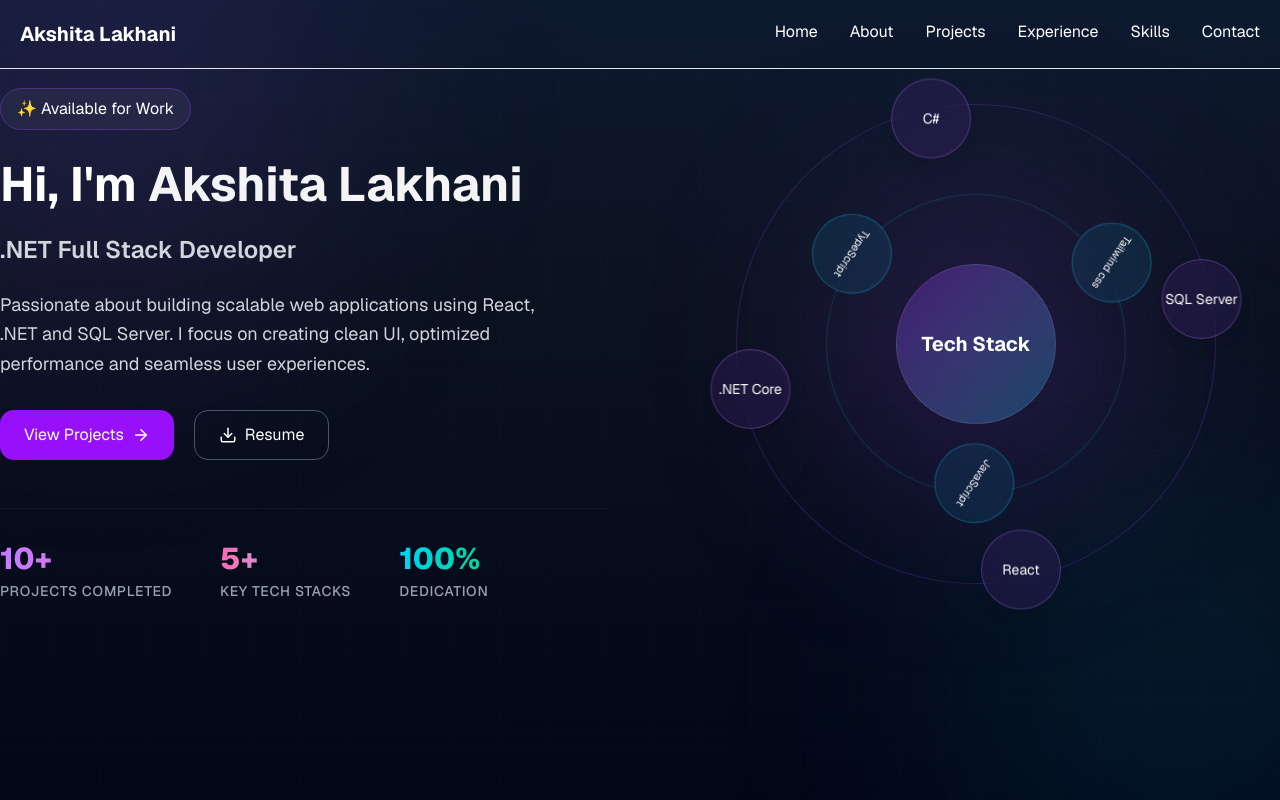
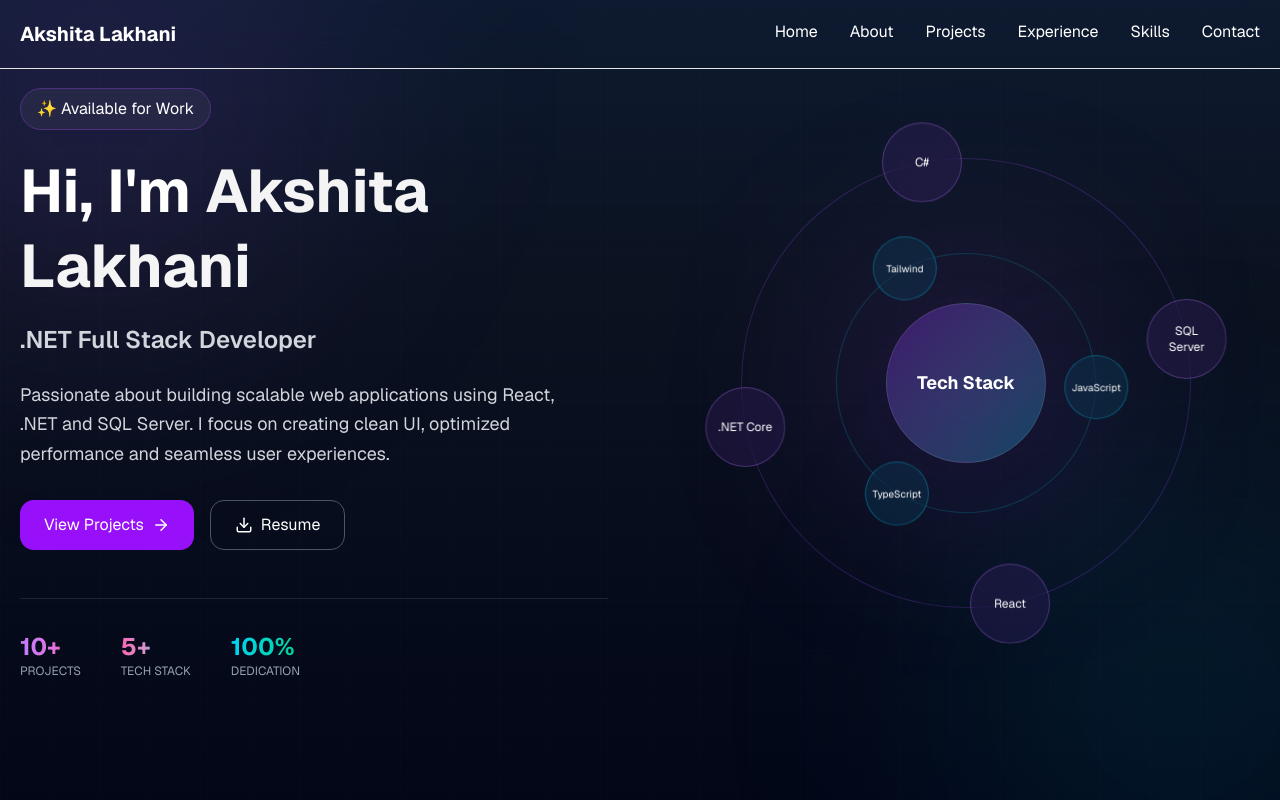
Before and after one commit to AxitaLakhani/My-Portfolio, a Next.js app: page / in a window 1280 px wide. Shown: the top 800 px of the page. Built offline with nearby package versions, Linux system fonts and the light colour scheme.

Commit message:
updated portfolio

```diff
--- a/components/Contact.tsx
+++ b/components/Contact.tsx
@@ -278,7 +278,7 @@ Location
 
 <p className="font-medium">
 
-Surat, Gujarat, India
+Junagadh, Gujarat, India
 
 </p>
 
--- a/components/Hero.tsx
+++ b/components/Hero.tsx
@@ -3,25 +3,34 @@
 import { motion } from "framer-motion";
 import { Download, ArrowRight } from "lucide-react";
 
-const outerTech = ["React", ".NET Core", "C#", "SQL Server"];
-const innerTech = ["Tailwind css", "JavaScript", "TypeScript"];
+const outerTech: string[] = [
+  "React",
+  ".NET Core",
+  "C#",
+  "SQL Server",
+];
+
+const innerTech: string[] = [
+  "Tailwind",
+  "JavaScript",
+  "TypeScript",
+];
 
 export default function Hero() {
   return (
     <section
       id="home"
-      className= "portfolio-bg py-12"
+      className="portfolio-bg min-h-screen py-12 overflow-hidden"
     >
       <div className="grid-pattern"></div>
-    <div className="content pt-10">
-      {/* Background Effects */}
-      {/* <div className="absolute top-20 left-20 w-72 h-72 bg-purple-500/30 rounded-full blur-[120px]" />
-      <div className="absolute bottom-10 right-10 w-72 h-72 bg-cyan-500/20 rounded-full blur-[120px]" /> */}
 
-      <div className="max-w-7xl mx-auto grid lg:grid-cols-2 gap-16 items-center z-10">
+      <div className="content px-5 pt-10">
+        <div className="max-w-7xl mx-auto grid grid-cols-1 lg:grid-cols-2 gap-16 items-center">
 
-        {/* Left Side */}
-        <div>
+          {/* LEFT SIDE */}
+
+          <div className="order-2 lg:order-1 text-center lg:text-left">
+
             <motion.div
               initial={{ opacity: 0, y: -15 }}
               animate={{ opacity: 1, y: 0 }}
@@ -35,7 +44,7 @@ export default function Hero() {
               initial={{ opacity: 0, y: 30 }}
               animate={{ opacity: 1, y: 0 }}
               transition={{ duration: .8 }}
-            className="text-5xl lg:text-5xl font-bold leading-tight"
+              className="text-4xl sm:text-5xl lg:text-6xl font-bold leading-tight"
             >
               Hi, I'm{" "}
               <span className="text-zinc-100">
@@ -47,7 +56,7 @@ export default function Hero() {
               initial={{ opacity: 0 }}
               animate={{ opacity: 1 }}
               transition={{ delay: .3 }}
-            className="mt-5 text-2xl font-semibold text-gray-300"
+              className="mt-5 text-xl sm:text-2xl font-semibold text-gray-300"
             >
               .NET Full Stack Developer
             </motion.h2>
@@ -55,130 +64,100 @@ export default function Hero() {
             <motion.p
               initial={{ opacity: 0 }}
               animate={{ opacity: 1 }}
-            transition={{ duration: 0.8, delay: 0.4 }}
-            className="mt-6 text-gray-300 leading-relaxed text-base sm:text-lg max-w-xl"
+              transition={{ delay: .4 }}
+              className="mt-6 text-gray-300 leading-relaxed text-sm sm:text-lg max-w-xl mx-auto lg:mx-0"
             >
               Passionate about building scalable web applications
-            using React, .NET and SQL Server. I focus on creating
-            clean UI, optimized performance and seamless user
-            experiences.
+              using React, .NET and SQL Server. I focus on
+              creating clean UI, optimized performance and
+              seamless user experiences.
             </motion.p>
 
-          {/* Buttons */}
+            {/* BUTTONS */}
+
             <motion.div
               initial={{ opacity: 0 }}
               animate={{ opacity: 1 }}
               transition={{ delay: .7 }}
-            className="mt-8 flex gap-5 flex-wrap"
+              className="mt-8 flex flex-wrap gap-4 justify-center lg:justify-start"
             >
-
               <a
                 href="#projects"
                 className="px-6 py-3 rounded-xl bg-purple-600 hover:bg-purple-700 transition flex items-center gap-2"
               >
                 View Projects
-            <ArrowRight size={18} />
+                <ArrowRight size={18}/>
               </a>
+
               <a
                 href="/Akshita-resume.pdf"
                 download
                 className="px-6 py-3 rounded-xl border border-gray-600 hover:border-purple-500 hover:bg-white/5 transition flex items-center gap-2"
               >
-            <Download size={18} />
+                <Download size={18}/>
                 Resume
               </a>
-
             </motion.div>
 
-          {/* Stats */}
+            {/* STATS */}
+
             <motion.div
               initial={{ opacity: 0 }}
               animate={{ opacity: 1 }}
-            transition={{ duration: 0.8, delay: 0.6 }}
-            className="flex gap-8 sm:gap-12 mt-12 border-t border-white/5 pt-8 w-full"
+              transition={{ delay: .8 }}
+              className="flex flex-wrap justify-center lg:justify-start gap-10 mt-12 border-t border-white/10 pt-8"
             >
+
               <div>
-              <h3 className="text-2xl sm:text-3xl font-extrabold bg-gradient-to-r from-purple-400 to-pink-400 bg-clip-text text-transparent">
+                <h3 className="text-2xl font-bold bg-gradient-to-r from-purple-400 to-pink-400 bg-clip-text text-transparent">
                   10+
                 </h3>
-              <p className="text-xs sm:text-sm text-gray-400 font-medium uppercase tracking-wider mt-1">
-                Projects Completed
+                <p className="text-xs text-gray-400 uppercase">
+                  Projects
                 </p>
               </div>
 
               <div>
-              <h3 className="text-2xl sm:text-3xl font-extrabold bg-gradient-to-r from-pink-400 to-cyan-400 bg-clip-text text-transparent">
+                <h3 className="text-2xl font-bold bg-gradient-to-r from-pink-400 to-cyan-400 bg-clip-text text-transparent">
                   5+
                 </h3>
-              <p className="text-xs sm:text-sm text-gray-400 font-medium uppercase tracking-wider mt-1">
-                Key Tech Stacks
+                <p className="text-xs text-gray-400 uppercase">
+                  Tech Stack
                 </p>
               </div>
 
               <div>
-              <h3 className="text-2xl sm:text-3xl font-extrabold bg-gradient-to-r from-cyan-400 to-emerald-400 bg-clip-text text-transparent">
+                <h3 className="text-2xl font-bold bg-gradient-to-r from-cyan-400 to-emerald-400 bg-clip-text text-transparent">
                   100%
                 </h3>
-              <p className="text-xs sm:text-sm text-gray-400 font-medium uppercase tracking-wider mt-1">
+                <p className="text-xs text-gray-400 uppercase">
                   Dedication
                 </p>
               </div>
+
             </motion.div>
+
           </div>
 
-        {/* Right Side Card */}
-        {/* <motion.div
-          initial={{ opacity: 0, x: 100 }}
-          animate={{ opacity: 1, x: 0 }}
-          transition={{ duration: 1 }}
-          className="relative"
-        >
-          <div className="bg-white/5 backdrop-blur-xl border border-white/10 rounded-3xl p-8 shadow-2xl">
+          {/* RIGHT ORBIT */}
 
-            <h3 className="text-xl font-semibold mb-6">
-              Tech Stack
-            </h3>
+         {/* RIGHT ORBIT */}
 
-            <div className="flex flex-wrap gap-4">
-              {[
-                "React",
-                ".NET",
-                "C#",
-                "SQL Server",
-                "Tailwind",
-                "JavaScript",
-                "TypeScript"
-              ].map((tech, index) => (
-                <div
-                  key={index}
-                  className="px-4 py-2 rounded-xl bg-purple-500/10 border border-purple-500/20"
-                >
-                  {tech}
-                </div>
-              ))}
-            </div>
-
-          </div>
-        </motion.div> */}
-
-
-
-
-{/* Right Side Orbit */}
 <motion.div
   initial={{ opacity: 0, x: 100 }}
   animate={{ opacity: 1, x: 0 }}
   transition={{ duration: 1 }}
-  className="flex justify-center items-center"
+  className="order-1 lg:order-2 flex justify-center"
 >
-  <div className="relative w-[450px] h-[450px]">
+  <div className="relative w-[320px] h-[320px] sm:w-[420px] sm:h-[420px] lg:w-[500px] lg:h-[500px]">
 
     {/* Glow */}
-    <div className="absolute inset-0 flex items-center justify-center">
-      <div className="w-[280px] h-[280px] bg-purple-500/20 rounded-full blur-[100px]" />
+    <div className="absolute inset-0 flex justify-center items-center">
+      <div className="w-[220px] h-[220px] bg-purple-500/20 rounded-full blur-[100px]" />
     </div>
 
-    {/* Outer Ring */}
+    {/* OUTER RING */}
+
     <motion.div
       animate={{ rotate: 360 }}
       transition={{
@@ -192,20 +171,28 @@ export default function Hero() {
       top-1/2
       -translate-x-1/2
       -translate-y-1/2
-      w-[480px]
-      h-[480px]
+      w-[280px]
+      h-[280px]
+      sm:w-[360px]
+      sm:h-[360px]
+      lg:w-[450px]
+      lg:h-[450px]
       rounded-full
       border border-purple-500/20
       "
     >
       {outerTech.map((tech, index) => {
         const angle =
-          (index * 2 * Math.PI) / outerTech.length;
+          (index * 2 * Math.PI) /
+          outerTech.length;
 
-        const radius = 230;
+        const radius = 225;
 
-        const x = radius * Math.cos(angle);
-        const y = radius * Math.sin(angle);
+        const x =
+          radius * Math.cos(angle);
+
+        const y =
+          radius * Math.sin(angle);
 
         return (
           <motion.div
@@ -224,14 +211,18 @@ export default function Hero() {
           >
             <div
               className="
-              w-20 h-20
+              w-16 h-16
+              sm:w-18 sm:h-18
+              lg:w-20 lg:h-20
               rounded-full
               bg-purple-500/10
               border border-purple-400/30
               backdrop-blur-xl
-              shadow-lg
               flex items-center justify-center
-              text-sm
+              text-[10px]
+              sm:text-xs
+              text-center
+              p-2
               "
             >
               {tech}
@@ -241,7 +232,8 @@ export default function Hero() {
       })}
     </motion.div>
 
-    {/* Inner Ring */}
+    {/* INNER RING */}
+
     <motion.div
       animate={{ rotate: -360 }}
       transition={{
@@ -255,29 +247,31 @@ export default function Hero() {
       top-1/2
       -translate-x-1/2
       -translate-y-1/2
-      w-[300px]
-      h-[300px]
+      w-[180px]
+      h-[180px]
+      sm:w-[260px]
+      sm:h-[260px]
       rounded-full
       border border-cyan-500/20
       "
     >
       {innerTech.map((tech, index) => {
-        // const angle =
-        //   (index * 2 * Math.PI) / innerTech.length;
+        const angle =
+          (index * 2 * Math.PI) /
+          innerTech.length;
 
-        const angle =
-(index * 2 * Math.PI) / innerTech.length + Math.PI / 2;
+        const radius = 130;
 
-        const radius = 150;
+        const x =
+          radius * Math.cos(angle);
 
-        const x = radius * Math.cos(angle);
-        const y = radius * Math.sin(angle);
-
+        const y =
+          radius * Math.sin(angle);
 
         return (
           <motion.div
             key={tech}
-            animate={{ rotate: -360 }}
+            animate={{ rotate: 360 }}
             transition={{
               duration: 20,
               repeat: Infinity,
@@ -287,18 +281,20 @@ export default function Hero() {
             style={{
               left: `calc(50% + ${x}px - 32px)`,
               top: `calc(50% + ${y}px - 32px)`,
-
             }}
           >
             <div
               className="
-              w-20 h-20
+              w-14 h-14
+              sm:w-16 sm:h-16
               rounded-full
               bg-cyan-500/10
               border border-cyan-400/30
               backdrop-blur-xl
               flex items-center justify-center
-              text-[11px]
+              text-[10px]
+              text-center
+              p-2
               "
             >
               {tech}
@@ -308,7 +304,8 @@ export default function Hero() {
       })}
     </motion.div>
 
-    {/* Center */}
+    {/* CENTER */}
+
     <div
       className="
       absolute
@@ -316,8 +313,8 @@ export default function Hero() {
       top-1/2
       -translate-x-1/2
       -translate-y-1/2
-      w-40
-      h-40
+      w-32 h-32
+      sm:w-40 sm:h-40
       rounded-full
       bg-gradient-to-br
       from-purple-600/30
@@ -328,15 +325,13 @@ export default function Hero() {
       z-50
       "
     >
-      <h2 className="font-bold text-xl">
+      <h2 className="font-bold text-lg">
         Tech Stack
       </h2>
     </div>
 
   </div>
 </motion.div>
-
-
 
         </div>
       </div>
@@ -350,61 +345,352 @@ export default function Hero() {
 
 
 
-// "use client"
 
-// import {motion} from "framer-motion"
 
-// export default function Hero(){
 
-// return(
 
-// <section
-// id="home"
-// className="min-h-screen flex items-center"
+// "use client";
+
+// import { motion } from "framer-motion";
+// import { Download, ArrowRight } from "lucide-react";
+
+// const outerTech = ["React", ".NET Core", "C#", "SQL Server"];
+// const innerTech = ["Tailwind css", "JavaScript", "TypeScript"];
+
+// export default function Hero() {
+//   return (
+//     <section
+//       id="home"
+//       className= "portfolio-bg py-12"
+//     >
+//     <div className="grid-pattern"></div>
+//     <div className="content pt-10">
+//       {/* Background Effects */}
+//       {/* <div className="absolute top-20 left-20 w-72 h-72 bg-purple-500/30 rounded-full blur-[120px]" />
+//       <div className="absolute bottom-10 right-10 w-72 h-72 bg-cyan-500/20 rounded-full blur-[120px]" /> */}
+
+//       <div className="max-w-7xl mx-auto grid lg:grid-cols-2 gap-16 items-center z-10">
+
+//         {/* Left Side */}
+//         <div>
+//           <motion.div
+//             initial={{ opacity: 0, y: -15 }}
+//             animate={{ opacity: 1, y: 0 }}
+//             transition={{ duration: .5 }}
+//             className="inline-block px-4 py-2 mb-6 rounded-full border border-purple-500/30 bg-white/5 backdrop-blur-sm"
+//           >
+//             ✨ Available for Work
+//           </motion.div>
+
+//           <motion.h1
+//             initial={{ opacity: 0, y: 30 }}
+//             animate={{ opacity: 1, y: 0 }}
+//             transition={{ duration: .8 }}
+//             className="text-5xl lg:text-5xl font-bold leading-tight"
+//           >
+//             Hi, I'm{" "}
+//             <span className="text-zinc-100">
+//               Akshita Lakhani
+//             </span>
+//           </motion.h1>
+
+//           <motion.h2
+//             initial={{ opacity: 0 }}
+//             animate={{ opacity: 1 }}
+//             transition={{ delay: .3 }}
+//             className="mt-5 text-2xl font-semibold text-gray-300"
+//           >
+//             .NET Full Stack Developer
+//           </motion.h2>
+
+//           <motion.p
+//             initial={{ opacity: 0 }}
+//             animate={{ opacity: 1 }}
+//             transition={{ duration: 0.8, delay: 0.4 }}
+//             className="mt-6 text-gray-300 leading-relaxed text-base sm:text-lg max-w-xl"
+//           >
+//             Passionate about building scalable web applications
+//             using React, .NET and SQL Server. I focus on creating
+//             clean UI, optimized performance and seamless user
+//             experiences.
+//           </motion.p>
+
+//           {/* Buttons */}
+//           <motion.div
+//             initial={{ opacity: 0 }}
+//             animate={{ opacity: 1 }}
+//             transition={{ delay: .7 }}
+//             className="mt-8 flex gap-5 flex-wrap"
+//           >
+
+//           <a
+//           href="#projects"
+//           className="px-6 py-3 rounded-xl bg-purple-600 hover:bg-purple-700 transition flex items-center gap-2"
+//           >
+//             View Projects
+//             <ArrowRight size={18} />
+//           </a>
+//           <a
+//             href="/Akshita-resume.pdf"
+//             download
+//             className="px-6 py-3 rounded-xl border border-gray-600 hover:border-purple-500 hover:bg-white/5 transition flex items-center gap-2"
+//           >
+//             <Download size={18} />
+//             Resume
+//           </a>
+
+//           </motion.div>
+
+//           {/* Stats */}
+//                    <motion.div
+//             initial={{ opacity: 0 }}
+//             animate={{ opacity: 1 }}
+//             transition={{ duration: 0.8, delay: 0.6 }}
+//             className="flex gap-8 sm:gap-12 mt-12 border-t border-white/5 pt-8 w-full"
+//           >
+//             <div>
+//               <h3 className="text-2xl sm:text-3xl font-extrabold bg-gradient-to-r from-purple-400 to-pink-400 bg-clip-text text-transparent">
+//                 10+
+//               </h3>
+//               <p className="text-xs sm:text-sm text-gray-400 font-medium uppercase tracking-wider mt-1">
+//                 Projects Completed
+//               </p>
+//             </div>
+
+//             <div>
+//               <h3 className="text-2xl sm:text-3xl font-extrabold bg-gradient-to-r from-pink-400 to-cyan-400 bg-clip-text text-transparent">
+//                 5+
+//               </h3>
+//               <p className="text-xs sm:text-sm text-gray-400 font-medium uppercase tracking-wider mt-1">
+//                 Key Tech Stacks
+//               </p>
+//             </div>
+
+//             <div>
+//               <h3 className="text-2xl sm:text-3xl font-extrabold bg-gradient-to-r from-cyan-400 to-emerald-400 bg-clip-text text-transparent">
+//                 100%
+//               </h3>
+//               <p className="text-xs sm:text-sm text-gray-400 font-medium uppercase tracking-wider mt-1">
+//                 Dedication
+//               </p>
+//             </div>
+//           </motion.div>
+//         </div>
+
+//         {/* Right Side Card */}
+//         {/* <motion.div
+//           initial={{ opacity: 0, x: 100 }}
+//           animate={{ opacity: 1, x: 0 }}
+//           transition={{ duration: 1 }}
+//           className="relative"
+//         >
+//           <div className="bg-white/5 backdrop-blur-xl border border-white/10 rounded-3xl p-8 shadow-2xl">
+
+//             <h3 className="text-xl font-semibold mb-6">
+//               Tech Stack
+//             </h3>
+
+//             <div className="flex flex-wrap gap-4">
+//               {[
+//                 "React",
+//                 ".NET",
+//                 "C#",
+//                 "SQL Server",
+//                 "Tailwind",
+//                 "JavaScript",
+//                 "TypeScript"
+//               ].map((tech, index) => (
+//                 <div
+//                   key={index}
+//                   className="px-4 py-2 rounded-xl bg-purple-500/10 border border-purple-500/20"
+//                 >
+//                   {tech}
+//                 </div>
+//               ))}
+//             </div>
+
+//           </div>
+//         </motion.div> */}
+
+
+
+
+// {/* Right Side Orbit */}
+// <motion.div
+//   initial={{ opacity: 0, x: 100 }}
+//   animate={{ opacity: 1, x: 0 }}
+//   transition={{ duration: 1 }}
+//   className="flex justify-center items-center"
 // >
+//   <div className="relative w-[450px] h-[450px]">
 
-// <div>
+//     {/* Glow */}
+//     <div className="absolute inset-0 flex items-center justify-center">
+//       <div className="w-[280px] h-[280px] bg-purple-500/20 rounded-full blur-[100px]" />
+//     </div>
 
-// <motion.h1
-// initial={{opacity:0,y:20}}
-// animate={{opacity:1,y:0}}
-// >
+//     {/* Outer Ring */}
+//     <motion.div
+//       animate={{ rotate: 360 }}
+//       transition={{
+//         duration: 30,
+//         repeat: Infinity,
+//         ease: "linear",
+//       }}
+//       className="
+//       absolute
+//       left-1/2
+//       top-1/2
+//       -translate-x-1/2
+//       -translate-y-1/2
+//       w-[480px]
+//       h-[480px]
+//       rounded-full
+//       border border-purple-500/20
+//       "
+//     >
+//       {outerTech.map((tech, index) => {
+//         const angle =
+//           (index * 2 * Math.PI) / outerTech.length;
 
-// Hi, I'm Akshita Lakhani
+//         const radius = 230;
 
-// </motion.h1>
+//         const x = radius * Math.cos(angle);
+//         const y = radius * Math.sin(angle);
 
-// <h2 className="text-purple-500">
+//         return (
+//           <motion.div
+//             key={tech}
+//             animate={{ rotate: -360 }}
+//             transition={{
+//               duration: 30,
+//               repeat: Infinity,
+//               ease: "linear",
+//             }}
+//             className="absolute"
+//             style={{
+//               left: `calc(50% + ${x}px - 40px)`,
+//               top: `calc(50% + ${y}px - 40px)`,
+//             }}
+//           >
+//             <div
+//               className="
+//               w-20 h-20
+//               rounded-full
+//               bg-purple-500/10
+//               border border-purple-400/30
+//               backdrop-blur-xl
+//               shadow-lg
+//               flex items-center justify-center
+//               text-sm
+//               "
+//             >
+//               {tech}
+//             </div>
+//           </motion.div>
+//         );
+//       })}
+//     </motion.div>
 
-// .NET Full Stack Developer
+//     {/* Inner Ring */}
+//     <motion.div
+//       animate={{ rotate: -360 }}
+//       transition={{
+//         duration: 20,
+//         repeat: Infinity,
+//         ease: "linear",
+//       }}
+//       className="
+//       absolute
+//       left-1/2
+//       top-1/2
+//       -translate-x-1/2
+//       -translate-y-1/2
+//       w-[300px]
+//       h-[300px]
+//       rounded-full
+//       border border-cyan-500/20
+//       "
+//     >
+//       {innerTech.map((tech, index) => {
+//         // const angle =
+//         //   (index * 2 * Math.PI) / innerTech.length;
 
-// </h2>
+//         const angle =
+// (index * 2 * Math.PI) / innerTech.length + Math.PI / 2;
 
-// <p>
+//         const radius = 150;
 
-// Building scalable web applications using
-// React, .NET and SQL Server.
+//         const x = radius * Math.cos(angle);
+//         const y = radius * Math.sin(angle);
 
-// </p>
 
-// <div className="mt-5 flex gap-5">
+//         return (
+//           <motion.div
+//             key={tech}
+//             animate={{ rotate: -360 }}
+//             transition={{
+//               duration: 20,
+//               repeat: Infinity,
+//               ease: "linear",
+//             }}
+//             className="absolute"
+//             style={{
+//               left: `calc(50% + ${x}px - 32px)`,
+//               top: `calc(50% + ${y}px - 32px)`,
 
-// <button>
-// View Projects
-// </button>
+//             }}
+//           >
+//             <div
+//               className="
+//               w-20 h-20
+//               rounded-full
+//               bg-cyan-500/10
+//               border border-cyan-400/30
+//               backdrop-blur-xl
+//               flex items-center justify-center
+//               text-[11px]
+//               "
+//             >
+//               {tech}
+//             </div>
+//           </motion.div>
+//         );
+//       })}
+//     </motion.div>
 
-// <button>
-// Download Resume
-// </button>
+//     {/* Center */}
+//     <div
+//       className="
+//       absolute
+//       left-1/2
+//       top-1/2
+//       -translate-x-1/2
+//       -translate-y-1/2
+//       w-40
+//       h-40
+//       rounded-full
+//       bg-gradient-to-br
+//       from-purple-600/30
+//       to-cyan-500/30
+//       border border-white/10
+//       backdrop-blur-xl
+//       flex items-center justify-center
+//       z-50
+//       "
+//     >
+//       <h2 className="font-bold text-xl">
+//         Tech Stack
+//       </h2>
+//     </div>
 
-// </div>
+//   </div>
+// </motion.div>
 
-// </div>
-
-// </section>
-
-// )
-
+//       </div>
+//       </div>
+//     </section>
+//   );
 // }
 
 
@@ -421,128 +707,52 @@ export default function Hero() {
 
 
 
+// // "use client"
 
+// // import {motion} from "framer-motion"
 
+// // export default function Hero(){
 
-
-
-
-
-
-
-
-
-
-
-
-
-
-
-// // "use client";
-
-// // import { motion } from "framer-motion";
-// // import GradientBackground from "./GradientBackground";
-
-// // export default function Hero() {
-// //   return (
+// // return(
 
 // // <section
-// // className="
-// // relative
-// // min-h-screen
-// // flex
-// // items-center
-// // justify-center
-// // px-6
-// // text-center
-// // overflow-hidden
-// // "
+// // id="home"
+// // className="min-h-screen flex items-center"
 // // >
 
-// // <GradientBackground/>
-
-// // <div className="max-w-3xl">
+// // <div>
 
 // // <motion.h1
-// // initial={{opacity:0,y:30}}
+// // initial={{opacity:0,y:20}}
 // // animate={{opacity:1,y:0}}
-// // transition={{duration:0.7}}
-// // className="
-// // text-4xl
-// // md:text-6xl
-// // font-bold
-// // "
 // // >
-// // Akshita Lakhani
+
+// // Hi, I'm Akshita Lakhani
+
 // // </motion.h1>
 
-// // <motion.h2
-// // initial={{opacity:0,y:40}}
-// // animate={{opacity:1,y:0}}
-// // transition={{delay:0.2}}
-// // className="
-// // text-xl
-// // md:text-3xl
-// // mt-4
-// // text-gray-400
-// // "
-// // >
-// // DotNet Developer
-// // </motion.h2>
+// // <h2 className="text-purple-500">
 
-// // <motion.p
-// // initial={{opacity:0}}
-// // animate={{opacity:1}}
-// // transition={{delay:0.4}}
-// // className="
-// // mt-6
-// // text-gray-300
-// // max-w-xl
-// // mx-auto
-// // "
-// // >
+// // .NET Full Stack Developer
 
-// // I build modern responsive web experiences with
-// // .Net Core, Web Api, C#, ReactJS .
+// // </h2>
 
-// // </motion.p>
+// // <p>
 
-// // <div className="
-// // mt-8
-// // flex
-// // gap-4
-// // justify-center
-// // flex-wrap
-// // ">
+// // Building scalable web applications using
+// // React, .NET and SQL Server.
 
-// // <motion.a
-// // whileHover={{scale:1.1}}
-// // href="/resume.pdf"
-// // className="
-// // px-6
-// // py-3
-// // rounded-lg
-// // bg-blue-600
-// // "
-// // >
+// // </p>
 
-// // Resume
+// // <div className="mt-5 flex gap-5">
 
-// // </motion.a>
+// // <button>
+// // View Projects
+// // </button>
 
-// // <motion.button
-// // whileHover={{scale:1.1}}
-// // className="
-// // px-6
-// // py-3
-// // rounded-lg
-// // border
-// // "
-// // >
-
-// // Contact
-
-// // </motion.button>
+// // <button>
+// // Download Resume
+// // </button>
 
 // // </div>
 
@@ -550,5 +760,6 @@ export default function Hero() {
 
 // // </section>
 
-// //   );
+// // )
+
 // // }
```
Lines whose indentation alone changed are shown as unchanged.
